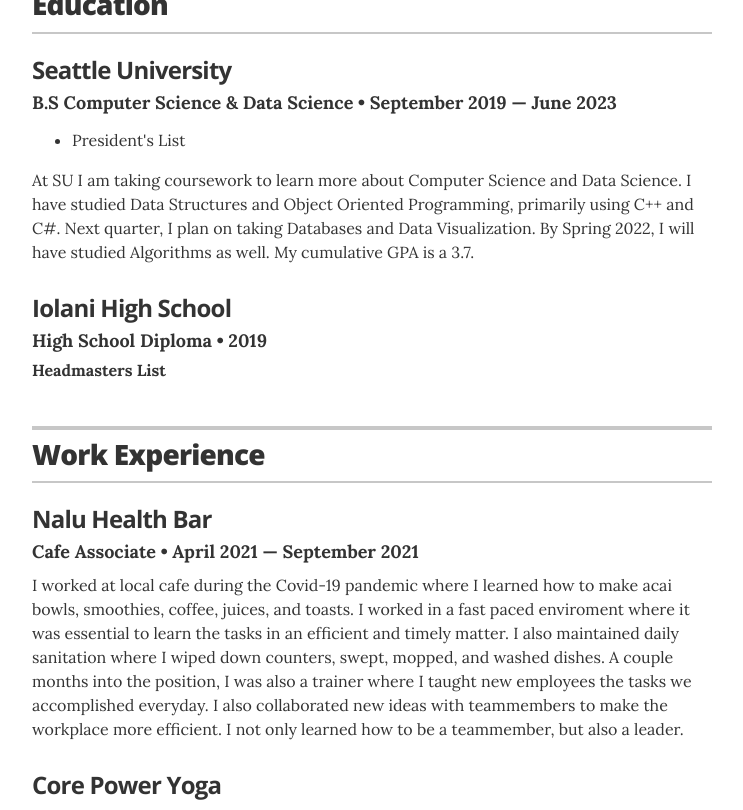
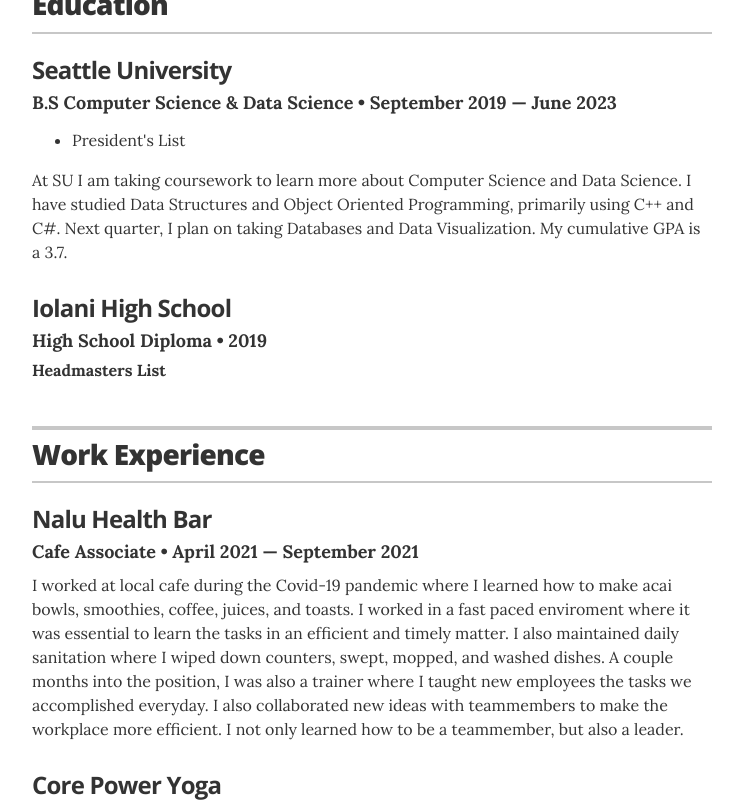
Before and after one commit to jglovier/resume-template, a Jekyll site: the page built from index.html, in a window 1280 px wide and 900 px high, scrolled down 468 px, cut to the strip 90-900 px from the top of the window. Shown: the whole strip, without its empty margins (268-1011 px from the left). Built offline with Jekyll 4.4.1, drawn with Linux system fonts in a browser that asks for light colours.

Commit message:
Update education.yml
education paragraph

```diff
--- a/_data/education.yml
+++ b/_data/education.yml
@@ -6,7 +6,7 @@
     - award: President's List
   summary: At SU I am taking coursework to learn more about Computer Science and Data Science.
            I have studied Data Structures and Object Oriented Programming, primarily using C++ and C#.
-           Next quarter, I plan on taking Databases and Data Visualization. By Spring 2022, I will have studied Algorithms as well.
+           Next quarter, I plan on taking Databases and Data Visualization.
            My cumulative GPA is a 3.7.
 
 - degree: High School Diploma
```
